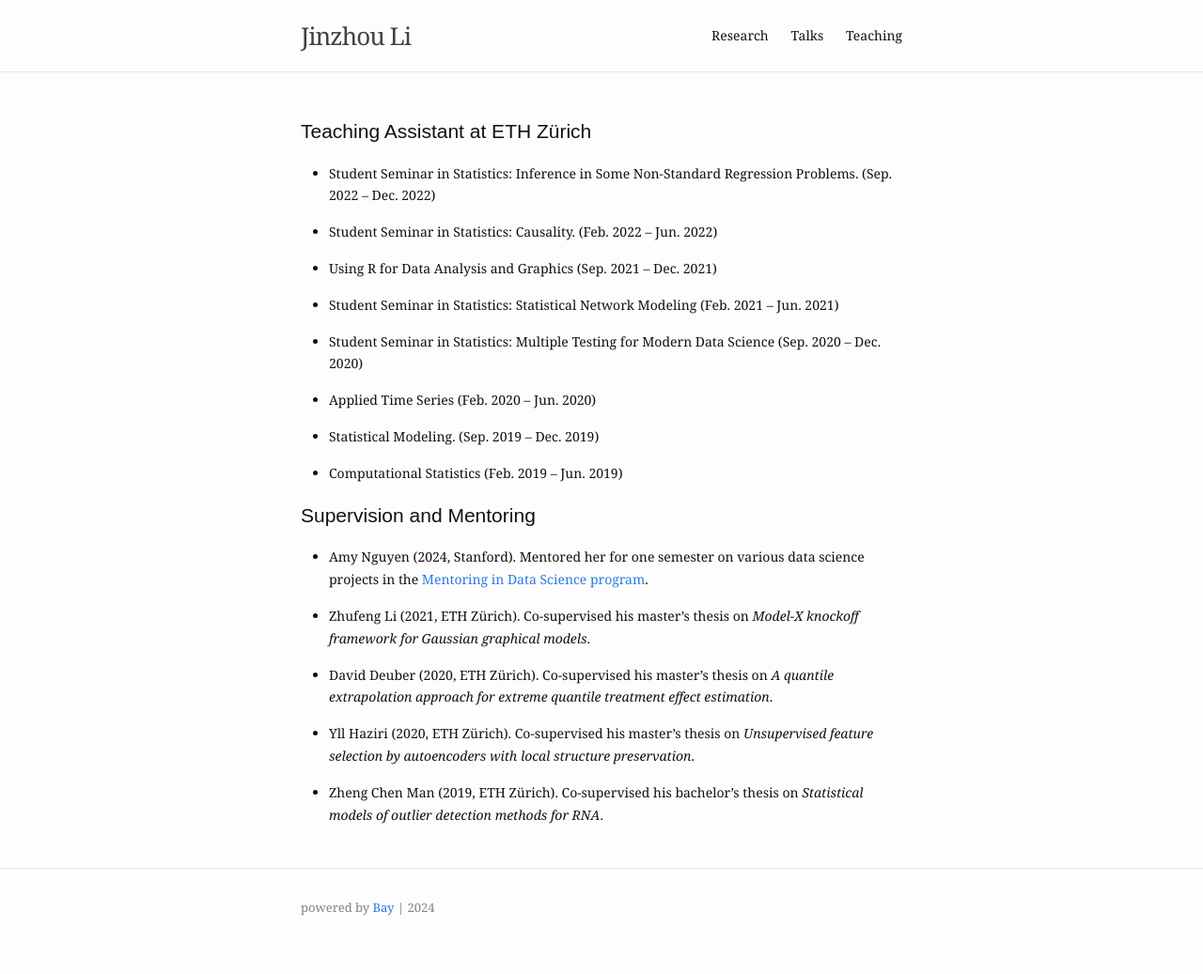
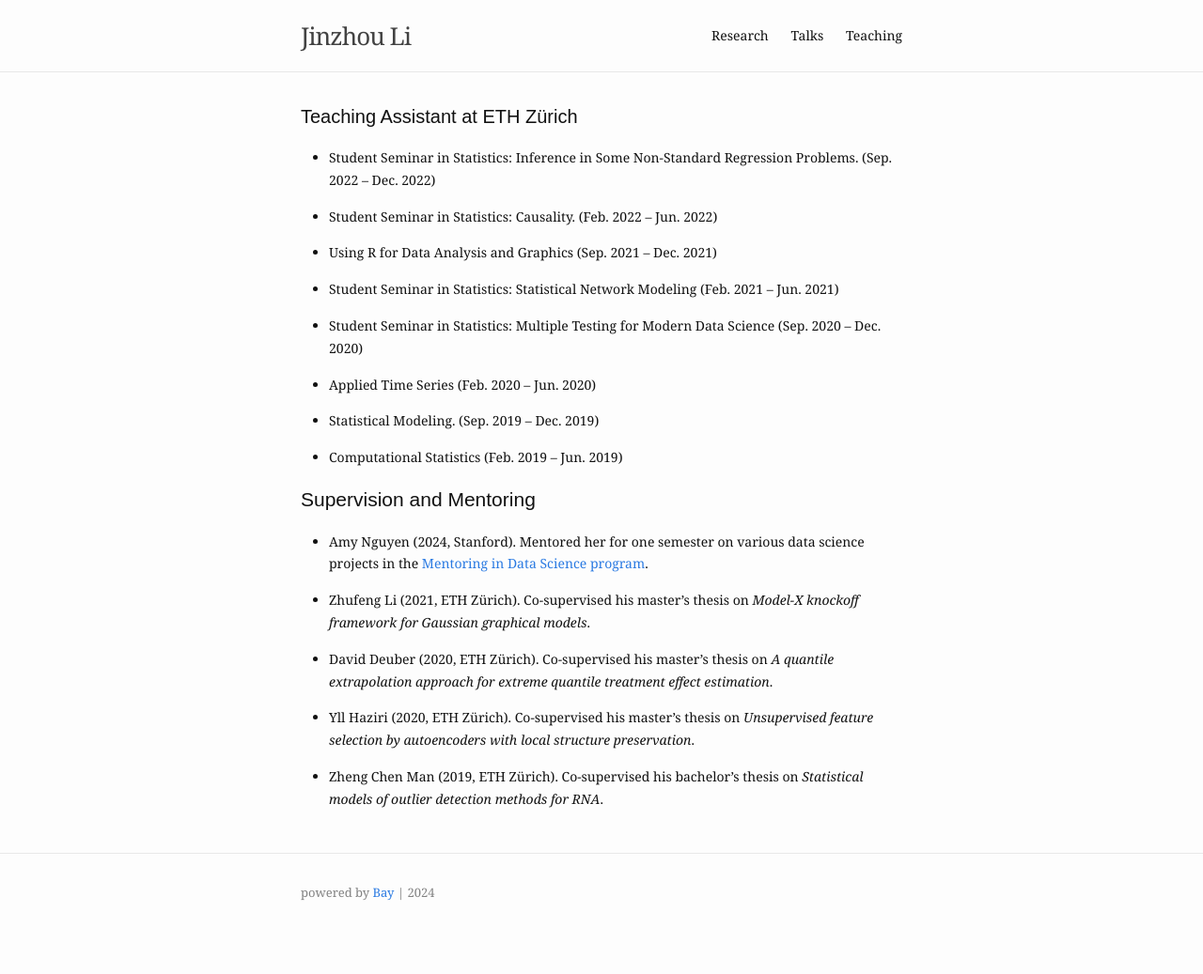
Before and after one commit to Jinzhou-Li/jinzhou-li.github.io, a Jekyll site: the page built from teaching.md, in a window 1280 px wide. Shown: the whole page at 94% size. Built offline with Jekyll 4.4.1, drawn with Linux system fonts in a browser that asks for light colours.

Commit message:
update web

```diff
--- a/teaching.md
+++ b/teaching.md
@@ -1,10 +1,9 @@
 ---
 layout: teaching
-title:
+title: Teaching Assistant at ETH Zürich
 slug: /teaching
 ---
 
-## Teaching Assistant at ETH Zürich
 - Student Seminar in Statistics: Inference in Some Non-Standard Regression Problems. (Sep. 2022 -- Dec. 2022)
 
 - Student Seminar in Statistics: Causality. (Feb. 2022 -- Jun. 2022)
```
